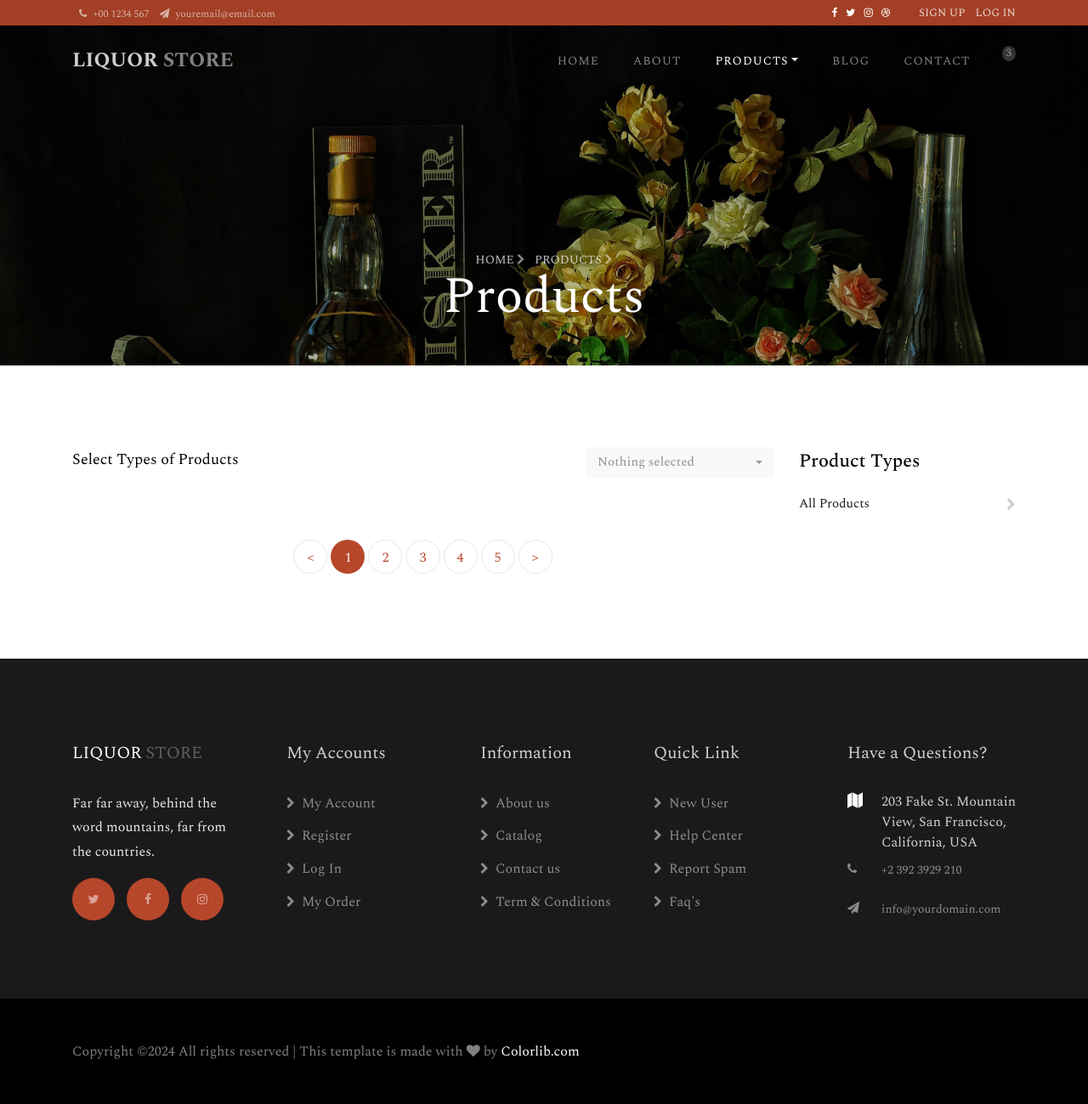
After one commit to susmitajk/ecommerce_project, a Django app: page /product_list/ in a window 1280 px wide. The commit adds this page. Shown: the whole page at 85% size. Run offline with Django 5.2, Linux system fonts and the light colour scheme; data that the repository does not hold is empty; some libraries are stand-ins or nearby versions; some web fonts are replaced.

Commit message:
updated till single product view

```diff
--- a/QuixSips/settings.py
+++ b/QuixSips/settings.py
@@ -67,6 +67,7 @@ TEMPLATES = [
                 'django.template.context_processors.request',
                 'django.contrib.auth.context_processors.auth',
                 'django.contrib.messages.context_processors.messages',
+                'category.context_processors.menu_links',
             ],
         },
     },
--- /dev/null
+++ b/category/context_processors.py
@@ -0,0 +1,5 @@
+from .models import Category
+
+def menu_links(request):
+    links = Category.objects.all()
+    return dict(links=links)
--- a/category/models.py
+++ b/category/models.py
@@ -17,7 +17,7 @@ class Category(models.Model):
         verbose_name_plural = 'categories'
 
     def get_url(self):
-            return reverse('products_by_category', args=[self.slug])
+            return reverse('product_list_by_category', args=[self.slug])
 
     def soft_delete(self, *args, **kwargs):
         # Soft delete by setting is_deleted to True
--- a/store/admin.py
+++ b/store/admin.py
@@ -21,4 +21,4 @@ class ProductAdmin(admin.ModelAdmin):
 admin.site.register(Product, ProductAdmin)
 
 admin.site.register(ProductVariant)
-# admin.site.register(ProductImage)
+admin.site.register(ProductImage)
--- a/store/models.py
+++ b/store/models.py
@@ -35,6 +35,7 @@ class Product(models.Model):
     liquor_type = models.ForeignKey(Type, on_delete=models.CASCADE)
     is_deleted = models.BooleanField(default=False)
     image = models.ImageField(upload_to='photos/products')
+
 
     def get_url(self):
         return reverse('product_detail', args=[self.category.slug, self.slug])
--- a/store/urls.py
+++ b/store/urls.py
@@ -4,6 +4,7 @@ from store import views
 
 urlpatterns = [
     path('', views.homepage, name='home'),
-
-
+    path('product_list/', views.product_list, name='product_list'),
+    path('product_list/<slug:category_slug>/', views.product_list, name='product_list_by_category'),
+    path('product_list/<slug:category_slug>/<slug:product_slug>', views.product_detail, name='product_detail'),
 ]
--- a/store/views.py
+++ b/store/views.py
@@ -1,11 +1,42 @@
-from django.shortcuts import render
-from .models import Product
+from django.shortcuts import render,get_object_or_404
+from .models import Product,ProductVariant
+from category.models import Category
 
 # Create your views here.
+
+# homepage
 def homepage(request):
-     # Fetch some products to display on the homepage
-    products = Product.objects.filter(is_deleted=False).prefetch_related('images', 'variants')
+     # Fetch some non deleted products to display on the homepage
+    products = Product.objects.filter(is_deleted=False)[:8]
+    category = Category.objects.filter(is_deleted=False)
     context = {
-        'products': products
+        'products': products,
+        'category': category
     }
     return render(request, 'user_side/home.html', context)
+
+# listing the product without category and product with category
+def product_list(request, category_slug=None):
+    categories = None
+    products = None
+
+    if category_slug:
+        categories = get_object_or_404(Category, slug=category_slug)
+        products = Product.objects.filter(category=categories, is_deleted=False)
+    else:
+        products = Product.objects.filter(is_deleted=False)
+
+    context = {
+        'products': products,
+    }
+    return render(request, 'store/product_list.html', context)
+
+def product_detail(request, category_slug, product_slug):
+    product = get_object_or_404(Product, category__slug=category_slug, slug=product_slug)
+    variants = ProductVariant.objects.filter(product=product)
+
+    context = {
+        'product': product,
+        'variants': variants,  # Pass the serialized data to the template
+    }
+    return render(request, 'store/product_detail.html', context)
--- /dev/null
+++ b/template/store/product_list.html
@@ -0,0 +1,121 @@
+{% extends "store/store_base.html" %}
+
+{% load static %}
+
+{% block content %}
+
+
+    <section class="ftco-section">
+			<div class="container">
+				<div class="row">
+					<div class="col-md-9">
+						<div class="row mb-4">
+							<div class="col-md-12 d-flex justify-content-between align-items-center">
+								<h4 class="product-select">Select Types of Products</h4>
+								<select class="selectpicker" multiple>
+				          <option>Brandy</option>
+				          <option>Gin</option>
+				          <option>Rum</option>
+				          <option>Tequila</option>
+				          <option>Vodka</option>
+				          <option>Whiskey</option>
+				        </select>
+							</div>
+						</div>
+						<div class="row">
+                            <!--Product list-->
+                            {% for product in products %}
+							<div class="col-md-4 d-flex">
+								<div class="product ftco-animate">
+                                    {% if product.image %}
+									<div class="img d-flex align-items-center justify-content-center" style="background-image: url('{{ product.image.url }}');">
+										<div class="desc">
+											<p class="meta-prod d-flex">
+												<a href="#" class="d-flex align-items-center justify-content-center"><span class="flaticon-shopping-bag"></span></a>
+												<a href="#" class="d-flex align-items-center justify-content-center"><span class="flaticon-heart"></span></a>
+												<a href="#" class="d-flex align-items-center justify-content-center"><span class="flaticon-visibility"></span></a>
+											</p>
+										</div>
+									</div>
+                                    {% endif %}
+									<div class="text text-center">
+										<span class="sale">Sale</span>
+										<span class="category">{{ product.category.category_name }}</span>
+										<h2>{{ product.product_name }}</h2>
+                                        {% if product.variants.all %}
+										<p class="mb-0"><span class="price">$ {{ product.variants.first.price }}</span></p>
+                                        {% endif %}
+									</div>
+								</div>
+							</div>
+                            {% endfor %}
+						</div>
+						<div class="row mt-5">
+		          <div class="col text-center">
+		            <div class="block-27">
+		              <ul>
+		                <li><a href="#">&lt;</a></li>
+		                <li class="active"><span>1</span></li>
+		                <li><a href="#">2</a></li>
+		                <li><a href="#">3</a></li>
+		                <li><a href="#">4</a></li>
+		                <li><a href="#">5</a></li>
+		                <li><a href="#">&gt;</a></li>
+		              </ul>
+		            </div>
+		          </div>
+		        </div>
+					</div>
+                    <!--side menu-->
+					<div class="col-md-3">
+						<div class="sidebar-box ftco-animate">
+              <div class="categories">
+                <h3>Product Types</h3>
+                <ul class="p-0">
+                    <li><a href="{% url 'product_list' %}">All Products<span class="fa fa-chevron-right"></span></a></li>
+                    {% for category in links %}
+                    <li><a href="{{ category.get_url }}">{{ category.category_name }}<span class="fa fa-chevron-right"></span></a></li>
+                    {% endfor %}
+                </ul>
+              </div>
+            </div>
+
+            {% comment %} <div class="sidebar-box ftco-animate">
+              <h3>Recent Blog</h3>
+              <div class="block-21 mb-4 d-flex">
+                <a class="blog-img mr-4" style="background-image: url(images/image_1.jpg);"></a>
+                <div class="text">
+                  <h3 class="heading"><a href="#">Even the all-powerful Pointing has no control about the blind texts</a></h3>
+                  <div class="meta">
+                    <div><a href="#"><span class="fa fa-calendar"></span> Apr. 18, 2020</a></div>
+                    <div><a href="#"><span class="fa fa-comment"></span> 19</a></div>
+                  </div>
+                </div>
+              </div>
+              <div class="block-21 mb-4 d-flex">
+                <a class="blog-img mr-4" style="background-image: url(images/image_2.jpg);"></a>
+                <div class="text">
+                  <h3 class="heading"><a href="#">Even the all-powerful Pointing has no control about the blind texts</a></h3>
+                  <div class="meta">
+                    <div><a href="#"><span class="fa fa-calendar"></span> Apr. 18, 2020</a></div>
+                    <div><a href="#"><span class="fa fa-comment"></span> 19</a></div>
+                  </div>
+                </div>
+              </div>
+              <div class="block-21 mb-4 d-flex">
+                <a class="blog-img mr-4" style="background-image: url(images/image_3.jpg);"></a>
+                <div class="text">
+                  <h3 class="heading"><a href="#">Even the all-powerful Pointing has no control about the blind texts</a></h3>
+                  <div class="meta">
+                    <div><a href="#"><span class="fa fa-calendar"></span> Apr. 18, 2020</a></div>
+                    <div><a href="#"><span class="fa fa-comment"></span> 19</a></div>
+                  </div>
+                </div>
+              </div>
+            </div> {% endcomment %}
+					</div>
+				</div>
+			</div>
+		</section>
+
+{% endblock content %}
--- /dev/null
+++ b/template/store/store_base.html
@@ -0,0 +1,231 @@
+{% load static %}
+<!DOCTYPE html>
+<html lang="en">
+  <head>
+    <title>Liquor Store - Free Bootstrap 4 Template by Colorlib</title>
+    <meta charset="utf-8">
+    <meta name="viewport" content="width=device-width, initial-scale=1, shrink-to-fit=no">
+
+    <link href="https://fonts.googleapis.com/css2?family=Spectral:ital,wght@0,200;0,300;0,400;0,500;0,700;0,800;1,200;1,300;1,400;1,500;1,700&display=swap" rel="stylesheet">
+
+    <link rel="stylesheet" href="https://stackpath.bootstrapcdn.com/font-awesome/4.7.0/css/font-awesome.min.css">
+
+    <link rel="stylesheet" href="{% static 'user_side/css/animate.css' %}">
+
+    <link rel="stylesheet" href="{% static 'user_side/css/owl.carousel.min.css' %}">
+    <link rel="stylesheet" href="{% static 'user_side/css/owl.theme.default.min.css' %}">
+    <link rel="stylesheet" href="{% static 'user_side/css/magnific-popup.css' %}">
+
+    <link rel="stylesheet" href="https://cdnjs.cloudflare.com/ajax/libs/bootstrap-select/1.13.1/css/bootstrap-select.min.css">
+
+    <link rel="stylesheet" href="{% static 'user_side/css/flaticon.css' %}">
+    <link rel="stylesheet" href="{% static 'user_side/css/style.css' %}">
+  </head>
+  <body>
+
+  	<div class="wrap">
+			<div class="container">
+				<div class="row">
+					<div class="col-md-6 d-flex align-items-center">
+						<p class="mb-0 phone pl-md-2">
+							<a href="#" class="mr-2"><span class="fa fa-phone mr-1"></span> +00 1234 567</a>
+							<a href="#"><span class="fa fa-paper-plane mr-1"></span> youremail@email.com</a>
+						</p>
+					</div>
+					<div class="col-md-6 d-flex justify-content-md-end">
+						<div class="social-media mr-4">
+			    		<p class="mb-0 d-flex">
+			    			<a href="#" class="d-flex align-items-center justify-content-center"><span class="fa fa-facebook"><i class="sr-only">Facebook</i></span></a>
+			    			<a href="#" class="d-flex align-items-center justify-content-center"><span class="fa fa-twitter"><i class="sr-only">Twitter</i></span></a>
+			    			<a href="#" class="d-flex align-items-center justify-content-center"><span class="fa fa-instagram"><i class="sr-only">Instagram</i></span></a>
+			    			<a href="#" class="d-flex align-items-center justify-content-center"><span class="fa fa-dribbble"><i class="sr-only">Dribbble</i></span></a>
+			    		</p>
+		        </div>
+		        <div class="reg">
+		        	<p class="mb-0"><a href="#" class="mr-2">Sign Up</a> <a href="#">Log In</a></p>
+		        </div>
+					</div>
+				</div>
+			</div>
+		</div>
+
+	  <nav class="navbar navbar-expand-lg navbar-dark ftco_navbar bg-dark ftco-navbar-light" id="ftco-navbar">
+	    <div class="container">
+	      <a class="navbar-brand" href="index.html">Liquor <span>store</span></a>
+	      <div class="order-lg-last btn-group">
+          <a href="#" class="btn-cart dropdown-toggle dropdown-toggle-split" data-toggle="dropdown" aria-haspopup="true" aria-expanded="false">
+          	<span class="flaticon-shopping-bag"></span>
+          	<div class="d-flex justify-content-center align-items-center"><small>3</small></div>
+          </a>
+          <div class="dropdown-menu dropdown-menu-right">
+				    <div class="dropdown-item d-flex align-items-start" href="#">
+				    	<div class="img" style="background-image: url(images/prod-1.jpg);"></div>
+				    	<div class="text pl-3">
+				    		<h4>Bacardi 151</h4>
+				    		<p class="mb-0"><a href="#" class="price">$25.99</a><span class="quantity ml-3">Quantity: 01</span></p>
+				    	</div>
+				    </div>
+				    <div class="dropdown-item d-flex align-items-start" href="#">
+				    	<div class="img" style="background-image: url(images/prod-2.jpg);"></div>
+				    	<div class="text pl-3">
+				    		<h4>Jim Beam Kentucky Straight</h4>
+				    		<p class="mb-0"><a href="#" class="price">$30.89</a><span class="quantity ml-3">Quantity: 02</span></p>
+				    	</div>
+				    </div>
+				    <div class="dropdown-item d-flex align-items-start" href="#">
+				    	<div class="img" style="background-image: url(images/prod-3.jpg);"></div>
+				    	<div class="text pl-3">
+				    		<h4>Citadelle</h4>
+				    		<p class="mb-0"><a href="#" class="price">$22.50</a><span class="quantity ml-3">Quantity: 01</span></p>
+				    	</div>
+				    </div>
+				    <a class="dropdown-item text-center btn-link d-block w-100" href="cart.html">
+				    	View All
+				    	<span class="ion-ios-arrow-round-forward"></span>
+				    </a>
+				  </div>
+        </div>
+
+	      <button class="navbar-toggler" type="button" data-toggle="collapse" data-target="#ftco-nav" aria-controls="ftco-nav" aria-expanded="false" aria-label="Toggle navigation">
+	        <span class="oi oi-menu"></span> Menu
+	      </button>
+
+	      <div class="collapse navbar-collapse" id="ftco-nav">
+	        <ul class="navbar-nav ml-auto">
+	          <li class="nav-item"><a href="{% url 'home' %}" class="nav-link">Home</a></li>
+	          <li class="nav-item"><a href="about.html" class="nav-link">About</a></li>
+	          <li class="nav-item dropdown active">
+              <a class="nav-link dropdown-toggle" href="#" id="dropdown04" data-toggle="dropdown" aria-haspopup="true" aria-expanded="false">Products</a>
+              <div class="dropdown-menu" aria-labelledby="dropdown04">
+              	{% for category in links %}
+              	<a class="dropdown-item" href="{{ category.get_url }}">{{ category.category_name }}</a>
+				        {% endfor %}
+              </div>
+            </li>
+	          <li class="nav-item	"><a href="blog.html" class="nav-link">Blog</a></li>
+	          <li class="nav-item"><a href="contact.html" class="nav-link">Contact</a></li>
+	        </ul>
+	      </div>
+	    </div>
+	  </nav>
+    <!-- END nav -->
+
+    <section class="hero-wrap hero-wrap-2" style="background-image: url('{% static 'user_side/images/bg_2.jpg' %}');" data-stellar-background-ratio="0.5">
+      <div class="overlay"></div>
+      <div class="container">
+        <div class="row no-gutters slider-text align-items-end justify-content-center">
+          <div class="col-md-9 ftco-animate mb-5 text-center">
+          	<p class="breadcrumbs mb-0"><span class="mr-2"><a href="index.html">Home <i class="fa fa-chevron-right"></i></a></span> <span>Products <i class="fa fa-chevron-right"></i></span></p>
+            <h2 class="mb-0 bread">Products</h2>
+          </div>
+        </div>
+      </div>
+    </section>
+
+    {% block content %}
+
+    {% endblock content %}
+
+    <footer class="ftco-footer">
+        <div class="container">
+          <div class="row mb-5">
+            <div class="col-sm-12 col-md">
+              <div class="ftco-footer-widget mb-4">
+                <h2 class="ftco-heading-2 logo"><a href="#">Liquor <span>Store</span></a></h2>
+                <p>Far far away, behind the word mountains, far from the countries.</p>
+                <ul class="ftco-footer-social list-unstyled mt-2">
+                  <li class="ftco-animate"><a href="#"><span class="fa fa-twitter"></span></a></li>
+                  <li class="ftco-animate"><a href="#"><span class="fa fa-facebook"></span></a></li>
+                  <li class="ftco-animate"><a href="#"><span class="fa fa-instagram"></span></a></li>
+                </ul>
+              </div>
+            </div>
+            <div class="col-sm-12 col-md">
+              <div class="ftco-footer-widget mb-4 ml-md-4">
+                <h2 class="ftco-heading-2">My Accounts</h2>
+                <ul class="list-unstyled">
+                  <li><a href="#"><span class="fa fa-chevron-right mr-2"></span>My Account</a></li>
+                  <li><a href="#"><span class="fa fa-chevron-right mr-2"></span>Register</a></li>
+                  <li><a href="#"><span class="fa fa-chevron-right mr-2"></span>Log In</a></li>
+                  <li><a href="#"><span class="fa fa-chevron-right mr-2"></span>My Order</a></li>
+                </ul>
+              </div>
+            </div>
+            <div class="col-sm-12 col-md">
+              <div class="ftco-footer-widget mb-4 ml-md-4">
+                <h2 class="ftco-heading-2">Information</h2>
+                <ul class="list-unstyled">
+                  <li><a href="#"><span class="fa fa-chevron-right mr-2"></span>About us</a></li>
+                  <li><a href="#"><span class="fa fa-chevron-right mr-2"></span>Catalog</a></li>
+                  <li><a href="#"><span class="fa fa-chevron-right mr-2"></span>Contact us</a></li>
+                  <li><a href="#"><span class="fa fa-chevron-right mr-2"></span>Term &amp; Conditions</a></li>
+                </ul>
+              </div>
+            </div>
+            <div class="col-sm-12 col-md">
+               <div class="ftco-footer-widget mb-4">
+                <h2 class="ftco-heading-2">Quick Link</h2>
+                <ul class="list-unstyled">
+                  <li><a href="#"><span class="fa fa-chevron-right mr-2"></span>New User</a></li>
+                  <li><a href="#"><span class="fa fa-chevron-right mr-2"></span>Help Center</a></li>
+                  <li><a href="#"><span class="fa fa-chevron-right mr-2"></span>Report Spam</a></li>
+                  <li><a href="#"><span class="fa fa-chevron-right mr-2"></span>Faq's</a></li>
+                </ul>
+              </div>
+            </div>
+            <div class="col-sm-12 col-md">
+              <div class="ftco-footer-widget mb-4">
+                  <h2 class="ftco-heading-2">Have a Questions?</h2>
+                  <div class="block-23 mb-3">
+                    <ul>
+                      <li><span class="icon fa fa-map marker"></span><span class="text">203 Fake St. Mountain View, San Francisco, California, USA</span></li>
+                      <li><a href="#"><span class="icon fa fa-phone"></span><span class="text">+2 392 3929 210</span></a></li>
+                      <li><a href="#"><span class="icon fa fa-paper-plane pr-4"></span><span class="text">info@yourdomain.com</span></a></li>
+                    </ul>
+                  </div>
+              </div>
+            </div>
+          </div>
+        </div>
+        <div class="container-fluid px-0 py-5 bg-black">
+            <div class="container">
+                <div class="row">
+                <div class="col-md-12">
+
+                  <p class="mb-0" style="color: rgba(255,255,255,.5);"><!-- Link back to Colorlib can't be removed. Template is licensed under CC BY 3.0. -->
+        Copyright &copy;<script>document.write(new Date().getFullYear());</script> All rights reserved | This template is made with <i class="fa fa-heart color-danger" aria-hidden="true"></i> by <a href="https://colorlib.com" target="_blank">Colorlib.com</a>
+        <!-- Link back to Colorlib can't be removed. Template is licensed under CC BY 3.0. --></p>
+                </div>
+              </div>
+            </div>
+        </div>
+      </footer>
+
+
+
+    <!-- loader -->
+    <div id="ftco-loader" class="show fullscreen"><svg class="circular" width="48px" height="48px"><circle class="path-bg" cx="24" cy="24" r="22" fill="none" stroke-width="4" stroke="#eeeeee"/><circle class="path" cx="24" cy="24" r="22" fill="none" stroke-width="4" stroke-miterlimit="10" stroke="#F96D00"/></svg></div>
+
+
+    <script src="{% static 'user_side/js/jquery.min.js' %}"></script>
+    <script src="{% static 'user_side/js/jquery-migrate-3.0.1.min.js' %}"></script>
+    <script src="{% static 'user_side/js/popper.min.js' %}"></script>
+    <script src="{% static 'user_side/js/bootstrap.min.js' %}"></script>
+    <script src="{% static 'user_side/js/jquery.easing.1.3.js' %}"></script>
+    <script src="{% static 'user_side/js/jquery.waypoints.min.js' %}"></script>
+    <script src="{% static 'user_side/js/jquery.stellar.min.js' %}"></script>
+    <script src="{% static 'user_side/js/owl.carousel.min.js' %}"></script>
+    <script src="{% static 'user_side/js/jquery.magnific-popup.min.js' %}"></script>
+    <script src="{% static 'user_side/js/jquery.animateNumber.min.js' %}"></script>
+    <script src="{% static 'user_side/js/scrollax.min.js' %}"></script>
+    <script src="https://maps.googleapis.com/maps/api/js?key=AIzaSyBVWaKrjvy3MaE7SQ74_uJiULgl1JY0H2s&sensor=false"></script>
+    <script src="{% static 'user_side/js/google-map.js' %}"></script>
+    <script src="https://cdnjs.cloudflare.com/ajax/libs/bootstrap-select/1.13.1/js/bootstrap-select.min.js"></script>
+    <script src="{% static 'user_side/js/main.js' %}"></script>
+
+    {% block scripts %}
+
+    {% endblock scripts %}
+
+    </body>
+  </html>
```
Also changed, not shown: template/store/product_detail.html (added, +110 -0 lines), template/user_side/base.html (+4 -5 lines), template/user_side/home.html (+16 -41 lines), 1 other file.
